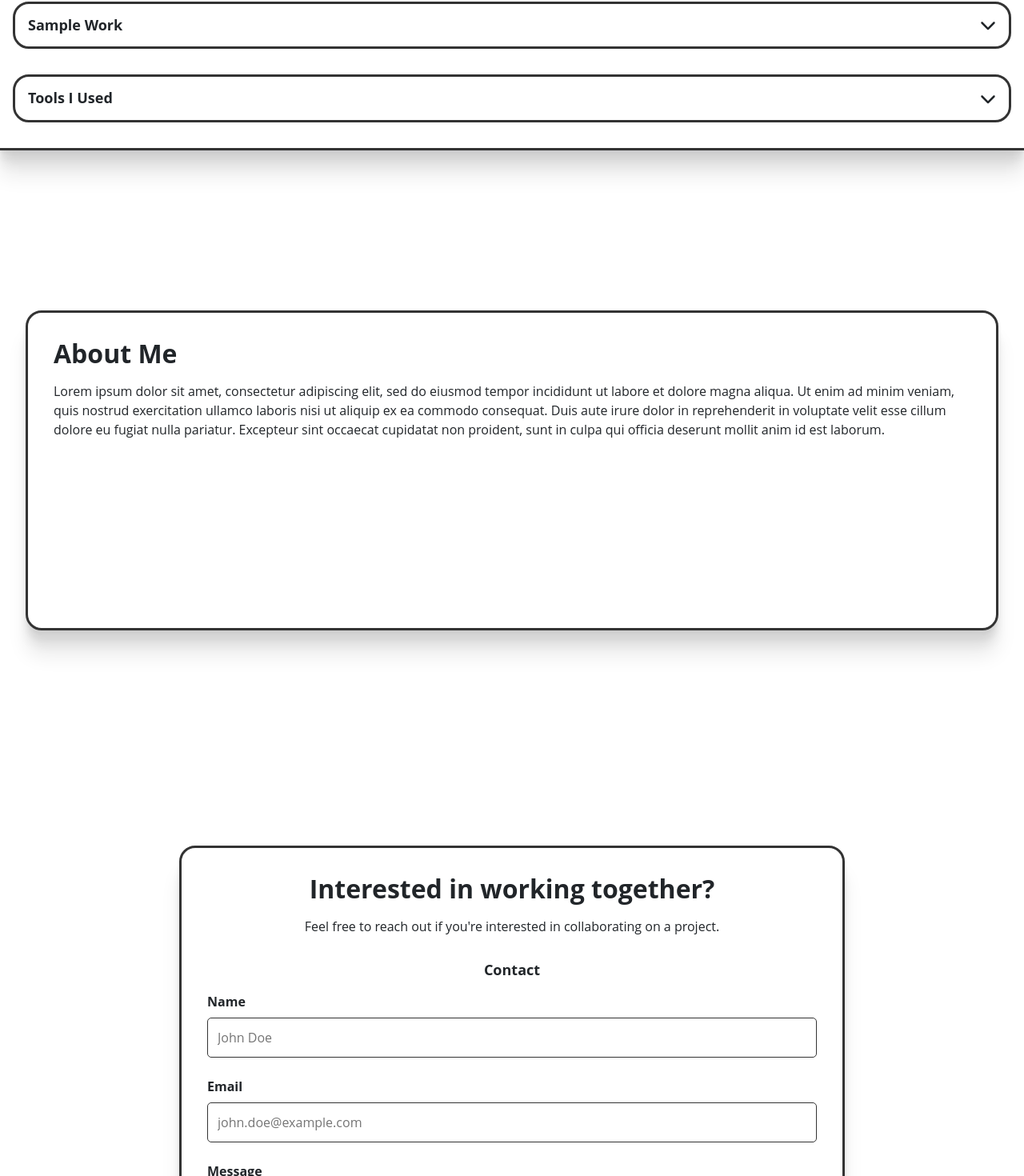
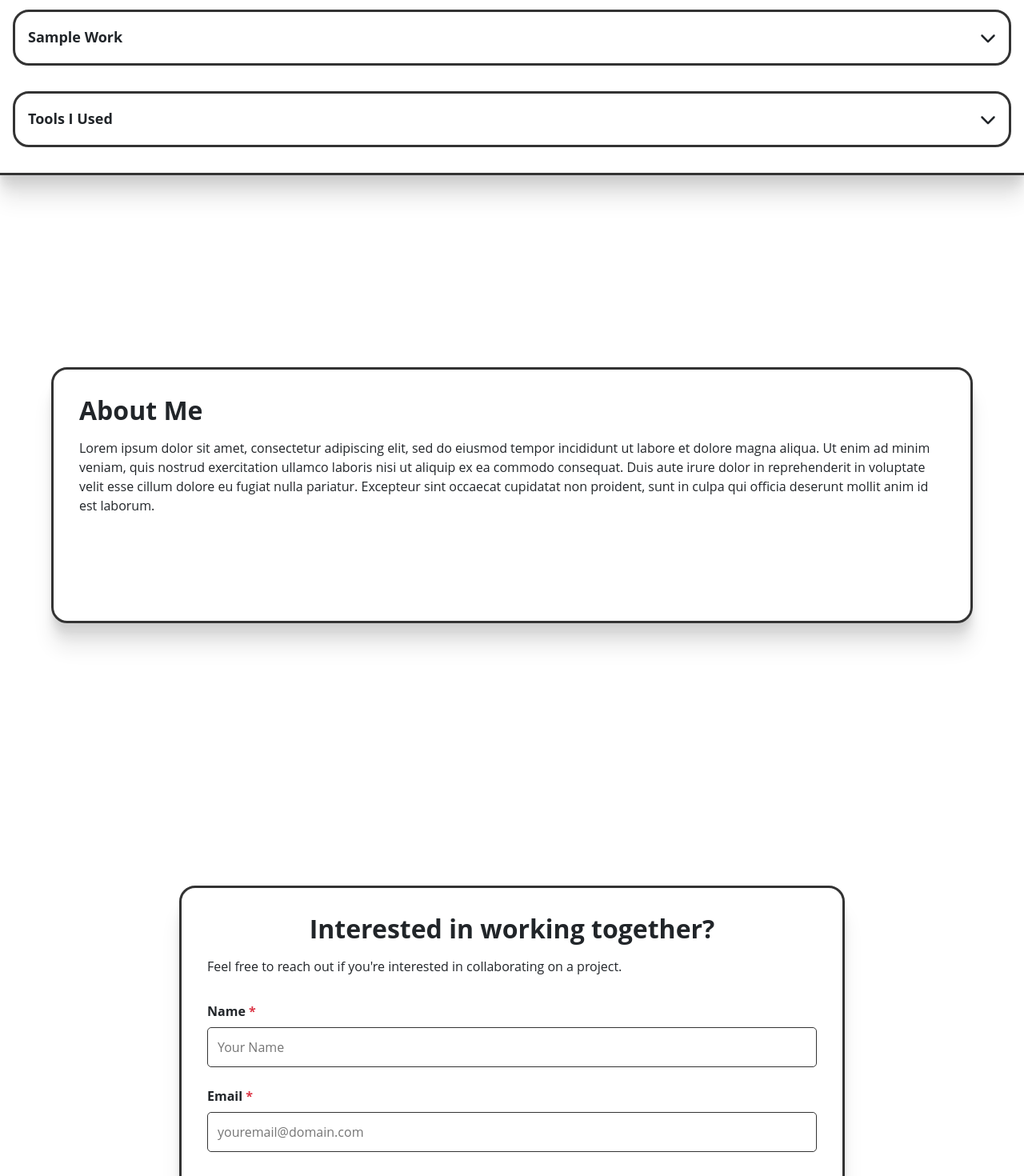
Before and after one commit to ArtisTechs/portfolio, a React (Create React App) app: page / in a window 1280 px wide. Shown: the part 1321-2791 px from the top of the page at 80% size. Built offline with nearby package versions, Linux system fonts and the light colour scheme.

Commit message:
contact us, footer, adjustments

```diff
--- a/package.json
+++ b/package.json
@@ -5,12 +5,15 @@
   "homepage": "https://ArtisTechs.github.io/portfolio",
   "dependencies": {
     "@fortawesome/fontawesome-svg-core": "^6.5.2",
+    "@fortawesome/free-brands-svg-icons": "^6.5.2",
+    "@fortawesome/free-regular-svg-icons": "^6.5.2",
     "@fortawesome/free-solid-svg-icons": "^6.5.2",
     "@fortawesome/react-fontawesome": "^0.2.2",
     "@testing-library/jest-dom": "^5.17.0",
     "@testing-library/react": "^13.4.0",
     "@testing-library/user-event": "^13.5.0",
     "bootstrap": "^5.3.3",
+    "emailjs-com": "^3.2.0",
     "particles.js": "^2.0.0",
     "react": "^18.2.0",
     "react-bootstrap": "^2.10.1",
--- a/src/App.js
+++ b/src/App.js
@@ -8,6 +8,7 @@ import SampleProjectsPage from "./pages/sample-projects-page/SampleProjectsPage"
 import { Link } from "react-scroll";
 import AboutMePage from "./pages/about-me-page/AboutMePage";
 import ContactUsPage from "./pages/contact-us-page/ContactUsPage";
+import Footer from "./components/footer/Footer";
 
 function ScrollToTop() {
   const { pathname } = useLocation();
@@ -35,11 +36,9 @@ function App() {
           <SampleProjectsPage />
           <AboutMePage />
           <ContactUsPage />
+          <Footer />
           {/* Add additional pages here */}
         </div>
-        <Link to="MainPage" smooth={true} className="scroll-to-top">
-          Scroll to Top
-        </Link>
       </div>
     </Router>
   );
--- /dev/null
+++ b/src/components/footer/Footer.css
@@ -0,0 +1,52 @@
+.footer-container {
+  width: 100%;
+  height: 15rem;
+  margin-top: 10rem;
+  background-color: var(--dark-color);
+  color: var(--white-color);
+  display: flex;
+  align-items: center;
+  justify-content: center;
+  font-size: var(--small-font);
+}
+
+.footer-content {
+  display: flex;
+  flex-direction: column;
+  align-items: center;
+}
+
+.footer-links {
+  display: flex;
+  align-items: center;
+  justify-content: center;
+  margin: 1rem;
+}
+
+.footer-links button {
+  margin-left: 1rem;
+  background-color: transparent;
+  box-shadow: none;
+  border: none;
+  height: 4rem;
+  width: 4rem;
+  color: var(--white-color);
+}
+
+.link-icon {
+  height: 100%;
+  width: 100%;
+}
+
+p {
+  display: flex;
+  align-items: center;
+}
+
+p span {
+  margin-right: 8px;
+}
+
+p .separator {
+  margin: 0 8px;
+}
--- /dev/null
+++ b/src/components/footer/Footer.jsx
@@ -0,0 +1,44 @@
+import React from "react";
+import "./Footer.css";
+import { faEnvelope } from "@fortawesome/free-solid-svg-icons";
+import { FontAwesomeIcon } from "@fortawesome/react-fontawesome";
+import {
+  faFacebook,
+  faGithub,
+  faLinkedin,
+  faViber,
+} from "@fortawesome/free-brands-svg-icons";
+
+const Footer = () => {
+  return (
+    <div className="footer-container">
+      <div className="footer-content">
+        <div className="footer-links">
+          <button>
+            <FontAwesomeIcon icon={faGithub} className="link-icon" />
+          </button>
+          <button>
+            <FontAwesomeIcon icon={faLinkedin} className="link-icon" />
+          </button>
+          <button>
+            <FontAwesomeIcon icon={faFacebook} className="link-icon" />
+          </button>
+        </div>
+        <p>
+          <span>
+            <FontAwesomeIcon icon={faViber} className="me-2" />
+            09511682096
+          </span>
+          <span className="separator">|</span>
+          <span>
+            <FontAwesomeIcon icon={faEnvelope} className="me-2" />
+            suarezesatanislaojose@gmail.com
+          </span>
+        </p>
+        <p>© 2024 Estanislao Jose B. Suarez. All rights reserved.</p>
+      </div>
+    </div>
+  );
+};
+
+export default Footer;
--- a/src/pages/about-me-page/AboutMePage.css
+++ b/src/pages/about-me-page/AboutMePage.css
@@ -8,8 +8,8 @@
 
 .about-me-container {
   display: flex;
-  width: 95%;
-  min-height: 50vh;
+  width: 90%;
+  min-height: 40vh;
   flex-direction: column;
   padding: 2rem;
   border-radius: 20px;
--- a/src/pages/contact-us-page/ContactUsPage.css
+++ b/src/pages/contact-us-page/ContactUsPage.css
@@ -9,7 +9,7 @@
 .contact-us-container {
   display: flex;
   width: 65%;
-  min-height: 70vh;
+  min-height: 50vh;
   flex-direction: column;
   padding: 2rem;
   border-radius: 20px;
@@ -66,7 +66,7 @@
 }
 
 .form-group textarea {
-  resize: vertical;
+  resize: none;
 }
 
 .send-button {
@@ -83,3 +83,9 @@
 .send-button:hover {
   background-color: var(--primary-color-dark);
 }
+
+@media (max-width: 576px) {
+  .contact-us-container {
+    width: 90%;
+  }
+}
--- a/src/pages/contact-us-page/ContactUsPage.jsx
+++ b/src/pages/contact-us-page/ContactUsPage.jsx
@@ -1,8 +1,33 @@
-import React from "react";
+import React, { useRef } from "react";
+import emailjs from "emailjs-com";
 import "../../shared/GlobalStyles.css";
 import "./ContactUsPage.css";
 
 const ContactUsPage = () => {
+  const form = useRef();
+
+  const sendEmail = (e) => {
+    e.preventDefault();
+
+    emailjs
+      .sendForm(
+        process.env.REACT_APP_EMAILJS_SERVICE_ID,
+        process.env.REACT_APP_EMAILJS_TEMPLATE_ID,
+        form.current,
+        process.env.REACT_APP_EMAILJS_USER_ID
+      )
+      .then(
+        (result) => {
+          console.log(result.text);
+          alert("Message sent successfully!");
+        },
+        (error) => {
+          console.log(error.text);
+          alert("Failed to send message. Please try again.");
+        }
+      );
+  };
+
   return (
     <div className="contact-us-page">
       <div className="contact-us-container">
@@ -14,30 +39,35 @@ const ContactUsPage = () => {
           </p>
         </div>
         <div className="contact-us-content">
-          <h1>Contact</h1>
-          <form className="contact-form">
+          <form ref={form} onSubmit={sendEmail} className="contact-form">
             <div className="form-group">
-              <label htmlFor="name">Name</label>
+              <label htmlFor="name">
+                Name <span className="text-danger">*</span>
+              </label>
               <input
                 type="text"
-                id="name"
-                name="name"
-                placeholder="John Doe"
+                id="user_name"
+                name="user_name"
+                placeholder="Your Name"
                 required
               />
             </div>
             <div className="form-group">
-              <label htmlFor="email">Email</label>
+              <label htmlFor="email">
+                Email <span className="text-danger">*</span>
+              </label>
               <input
                 type="email"
-                id="email"
-                name="email"
-                placeholder="john.doe@example.com"
+                id="user_email"
+                name="user_email"
+                placeholder="youremail@domain.com"
                 required
               />
             </div>
             <div className="form-group">
-              <label htmlFor="message">Message</label>
+              <label htmlFor="message">
+                Message <span className="text-danger">*</span>
+              </label>
               <textarea
                 id="message"
                 name="message"
--- a/src/pages/sample-projects-page/SampleProjectsPage.css
+++ b/src/pages/sample-projects-page/SampleProjectsPage.css
@@ -15,13 +15,14 @@
   border-radius: 20px;
   border: 3px solid var(--dark-color);
   margin: 1rem 0;
-  cursor: pointer;
 }
 
 .sample-project-title {
   display: flex;
   justify-content: space-between;
   align-items: center;
+  height: 2rem;
+  cursor: pointer;
 }
 
 .sample-project-title h1 {
--- a/src/pages/sample-projects-page/SampleProjectsPage.jsx
+++ b/src/pages/sample-projects-page/SampleProjectsPage.jsx
@@ -67,8 +67,8 @@ const SampleProjectsPage = () => {
 
   return (
     <div className="projects-page">
-      <div className="sample-projects-container" onClick={toggleMyWork}>
-        <div className="sample-project-title">
+      <div className="sample-projects-container">
+        <div className="sample-project-title" onClick={toggleMyWork}>
           <h1>What I Do </h1>
           <FontAwesomeIcon
             className="icon"
@@ -91,8 +91,8 @@ const SampleProjectsPage = () => {
           ))}
         </div>
       </div>
-      <div className="sample-projects-container" onClick={toggleSampleWork}>
-        <div className="sample-project-title">
+      <div className="sample-projects-container">
+        <div className="sample-project-title" onClick={toggleSampleWork}>
           <h1>Sample Work </h1>
           <FontAwesomeIcon
             className="icon"
@@ -115,8 +115,8 @@ const SampleProjectsPage = () => {
           ))}
         </div>
       </div>
-      <div className="sample-projects-container" onClick={toggleTools}>
-        <div className="sample-project-title">
+      <div className="sample-projects-container">
+        <div className="sample-project-title" onClick={toggleTools}>
           <h1>Tools I Used </h1>
           <FontAwesomeIcon
             className="icon"
```
Also changed, not shown: 2 other files (tests, documents, lock files or other folders).
